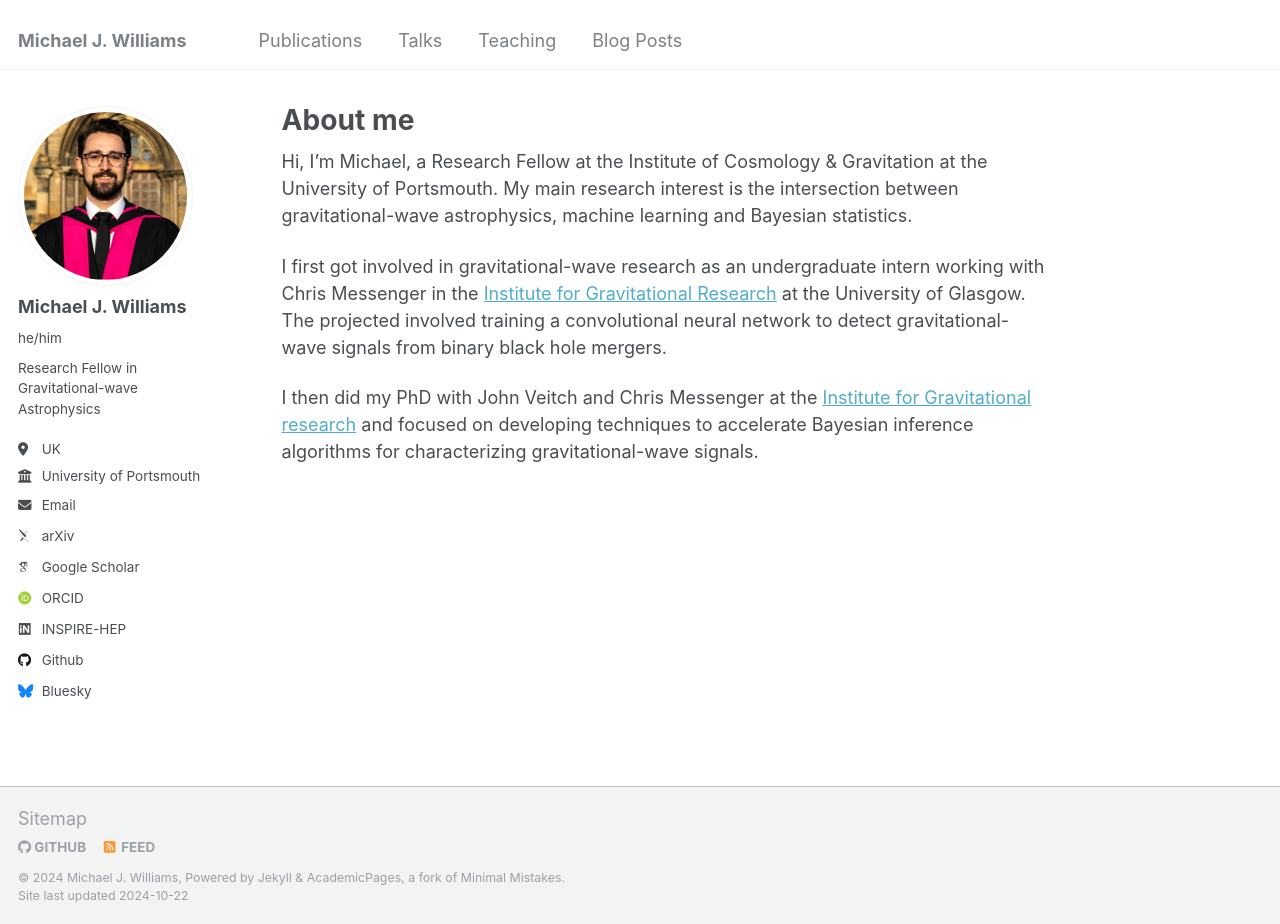
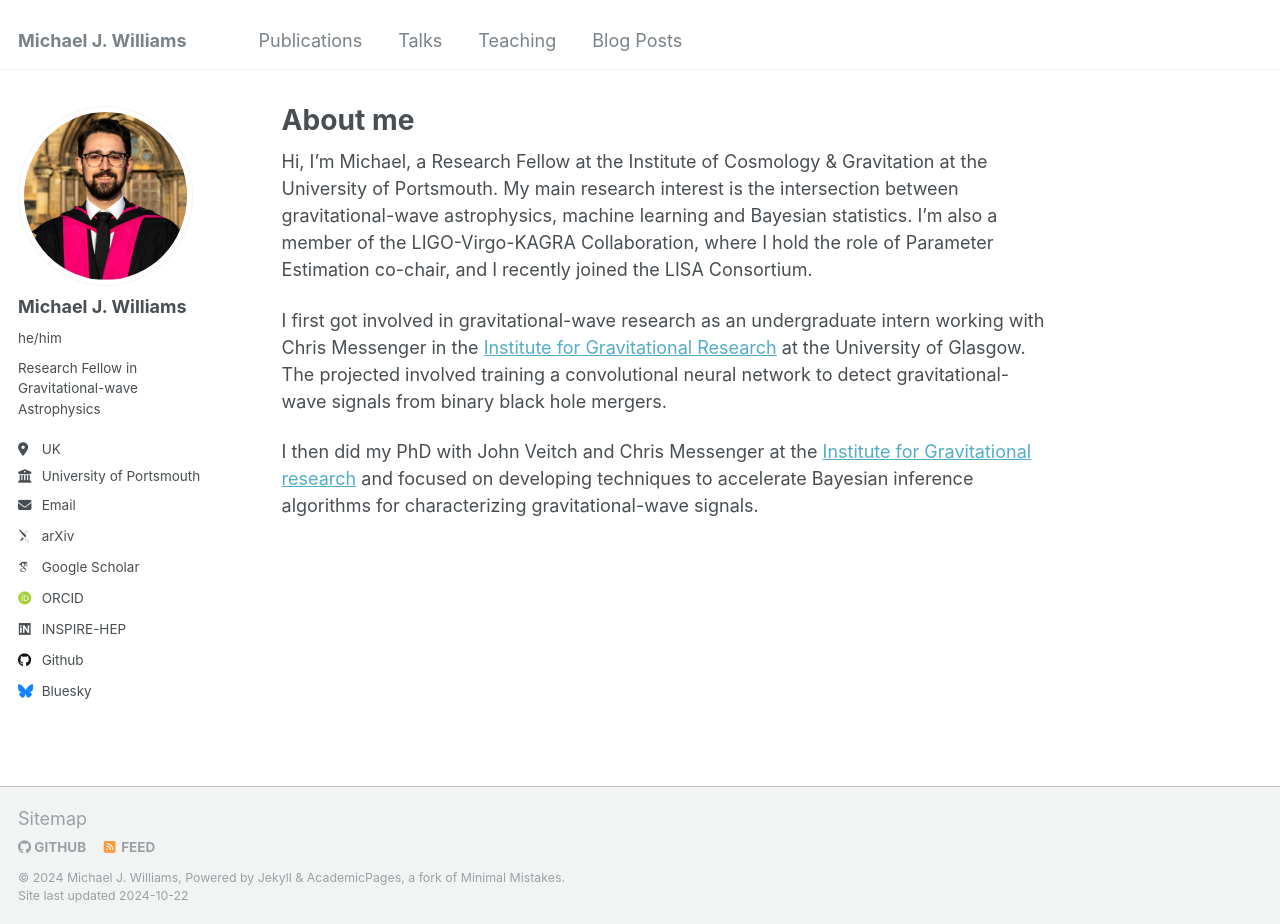
Before and after one commit to mj-will/mj-will.github.io, a Jekyll site: the page built from _pages/about.md, in a window 1280 px wide and 924 px high. Built offline with Jekyll 4.4.1, drawn with Linux system fonts in a browser that asks for light colours; some web fonts are replaced.

Commit message:
update about

```diff
--- a/_pages/about.md
+++ b/_pages/about.md
@@ -9,6 +9,8 @@ redirect_from:
 
 Hi, I'm Michael, a Research Fellow at the Institute of Cosmology & Gravitation at the University of Portsmouth.
 My main research interest is the intersection between gravitational-wave astrophysics, machine learning and Bayesian statistics.
+I'm also a member of the LIGO-Virgo-KAGRA Collaboration, where I hold the role of Parameter Estimation co-chair, and I recently
+joined the LISA Consortium.
 
 I first got involved in gravitational-wave research as an undergraduate intern working with
 Chris Messenger in the [Institute for Gravitational Research][igr] at the University of Glasgow.
```
